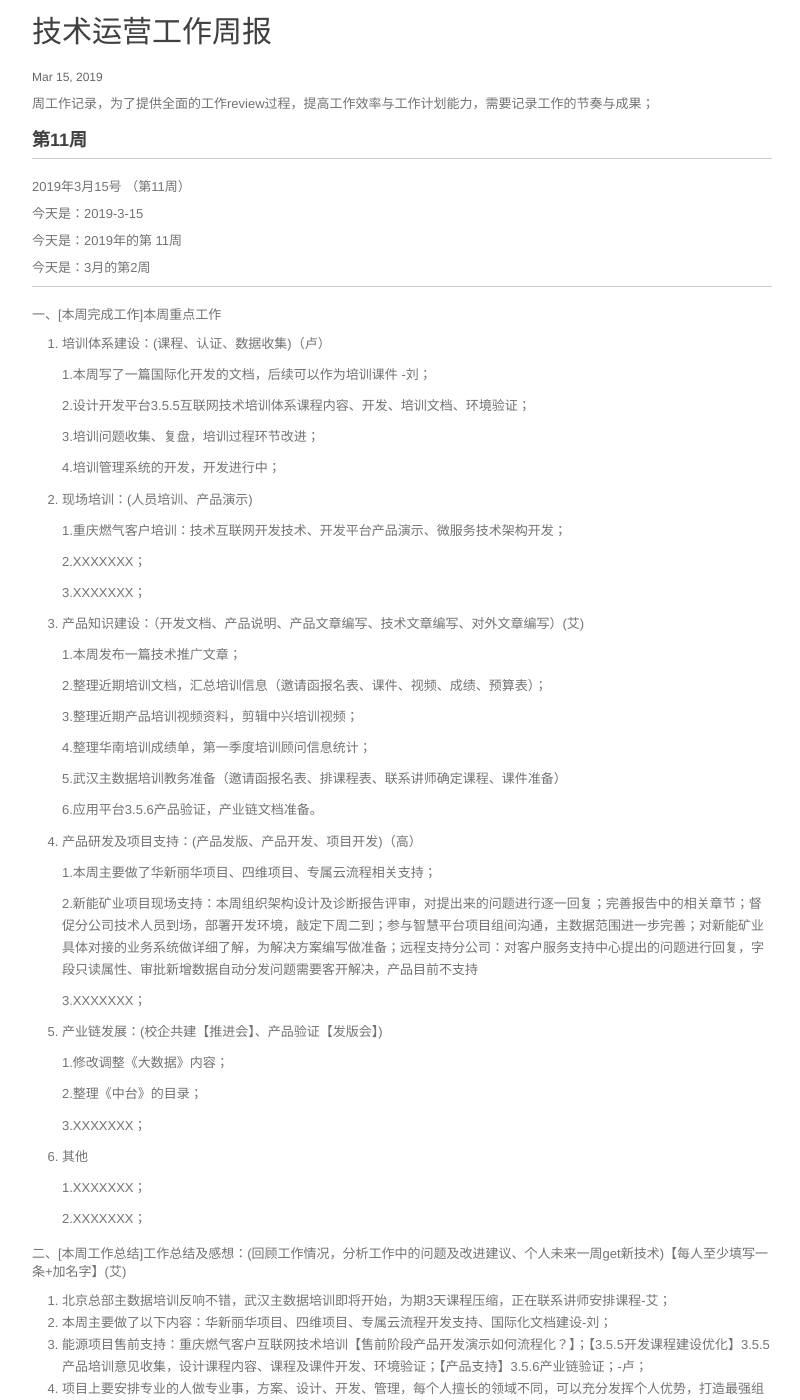
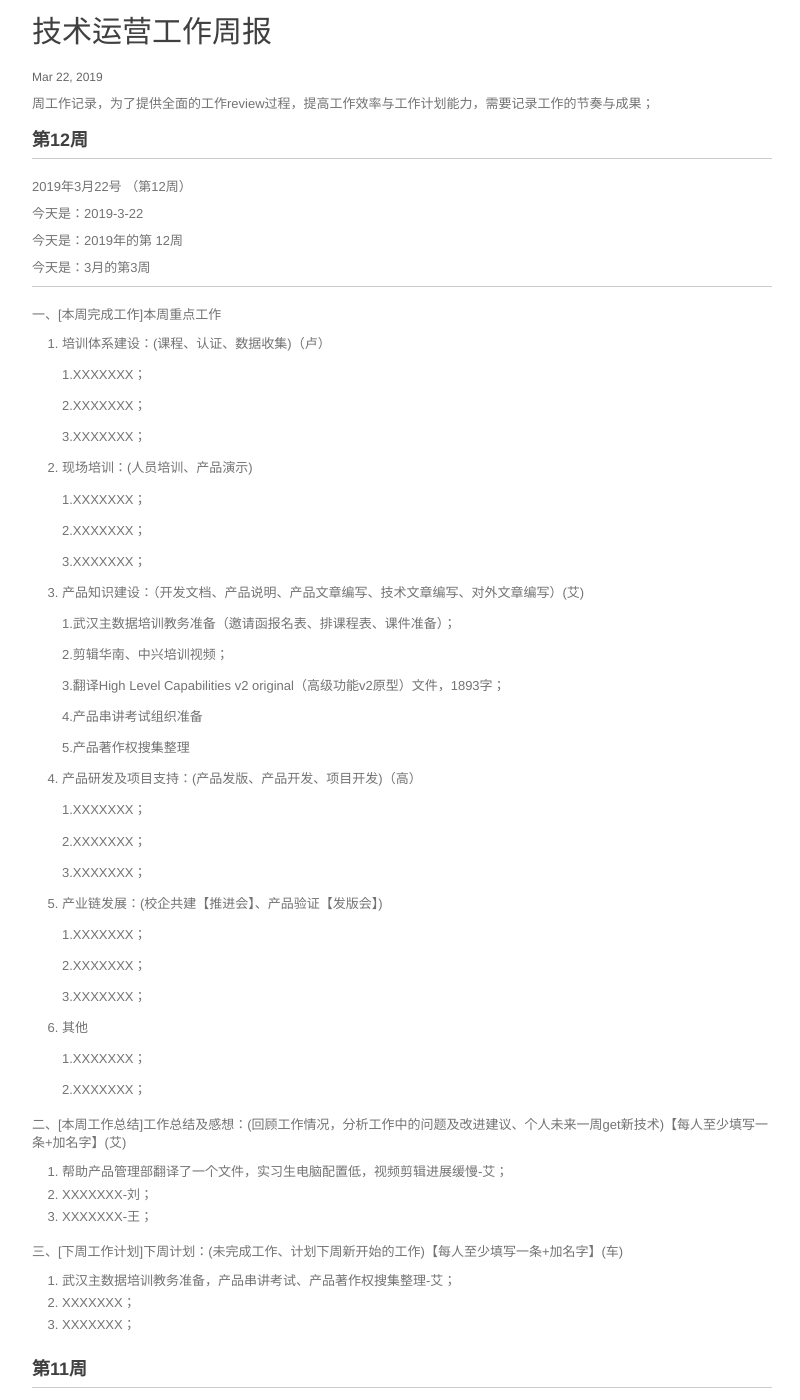
Before and after one commit to walllFlower/blog, a Jekyll site: the page built from _posts/2018-07-17-day_report_cxz.md, in a window 1280 px wide and 1400 px high, scrolled down 203 px. Shown: the whole window, without its empty margins (238-1038 px from the left). Built offline with Jekyll 4.4.1, drawn with Linux system fonts in a browser that asks for light colours; comment, search, counter and statistics services are not loaded.

Commit message:
Update 2018-07-17-day_report_cxz.md

```diff
--- a/_posts/2018-07-17-day_report_cxz.md
+++ b/_posts/2018-07-17-day_report_cxz.md
@@ -1,11 +1,91 @@
 ---
 layout: post
 title:  "技术运营工作周报"
-date:   2019-3-15 14:57:32
+date:   2019-3-22 14:57:32
 categories: 技术运营工作周报
 ---
 
 周工作记录，为了提供全面的工作review过程，提高工作效率与工作计划能力，需要记录工作的节奏与成果；
+
+###  第12周
+
+***
+
+2019年3月22号 （第12周）
+
+今天是：2019-3-22
+
+今天是：2019年的第 12周
+
+今天是：3月的第3周
+
+***
+
+一、[本周完成工作]本周重点工作
+
+1. 培训体系建设：(课程、认证、数据收集)（卢）
+
+    1.XXXXXXX；
+
+    2.XXXXXXX；
+
+    3.XXXXXXX；
+
+2. 现场培训：(人员培训、产品演示)
+
+    1.XXXXXXX；
+
+    2.XXXXXXX；
+
+    3.XXXXXXX；
+
+3. 产品知识建设：（开发文档、产品说明、产品文章编写、技术文章编写、对外文章编写）(艾)
+
+    1.武汉主数据培训教务准备（邀请函报名表、排课程表、课件准备）；
+
+    2.剪辑华南、中兴培训视频；
+
+    3.翻译High Level Capabilities v2 original（高级功能v2原型）文件，1893字；
+
+    4.产品串讲考试组织准备
+
+    5.产品著作权搜集整理
+
+4. 产品研发及项目支持：(产品发版、产品开发、项目开发)（高）
+
+    1.XXXXXXX；
+
+    2.XXXXXXX；
+
+    3.XXXXXXX；
+
+5. 产业链发展：(校企共建【推进会】、产品验证【发版会】)
+
+    1.XXXXXXX；
+
+    2.XXXXXXX；
+
+    3.XXXXXXX；
+
+6. 其他
+
+    1.XXXXXXX；
+
+    2.XXXXXXX；
+
+二、[本周工作总结]工作总结及感想：(回顾工作情况，分析工作中的问题及改进建议、个人未来一周get新技术)【每人至少填写一条+加名字】(艾)
+
+1. 帮助产品管理部翻译了一个文件，实习生电脑配置低，视频剪辑进展缓慢-艾；
+2. XXXXXXX-刘；
+3. XXXXXXX-王；
+
+三、[下周工作计划]下周计划：(未完成工作、计划下周新开始的工作)【每人至少填写一条+加名字】(车)
+
+1. 武汉主数据培训教务准备，产品串讲考试、产品著作权搜集整理-艾；
+2. XXXXXXX；
+3. XXXXXXX；
+
+
 
 ###  第11周
 
```
